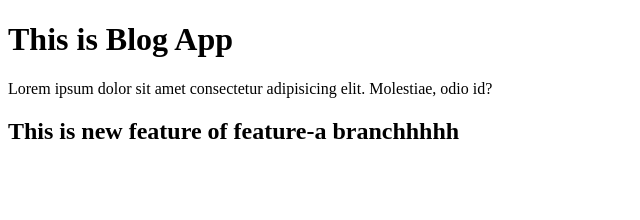
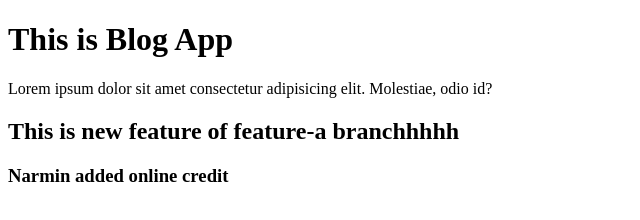
Before and after one commit to NarminSH/BlogApp, a plain HTML site: page index.html in a window 1280 px wide. Shown: the whole page, without its empty margins (0-640 px from the left). Drawn offline with Linux system fonts and the light colour scheme.

Commit message:
narmin added online credit

```diff
--- a/index.html
+++ b/index.html
@@ -9,6 +9,6 @@
     <h1>This is Blog App</h1>
     <p>Lorem ipsum dolor sit amet consectetur adipisicing elit. Molestiae, odio id?</p>
     <h2>This is new feature of feature-a branchhhhh</h2>
-
+    <h3>Narmin added online credit</h3>
 </body>
 </html>
```
